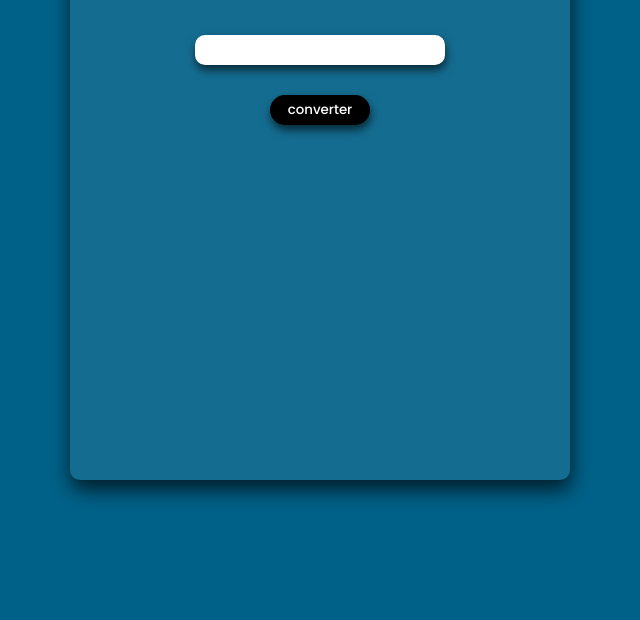
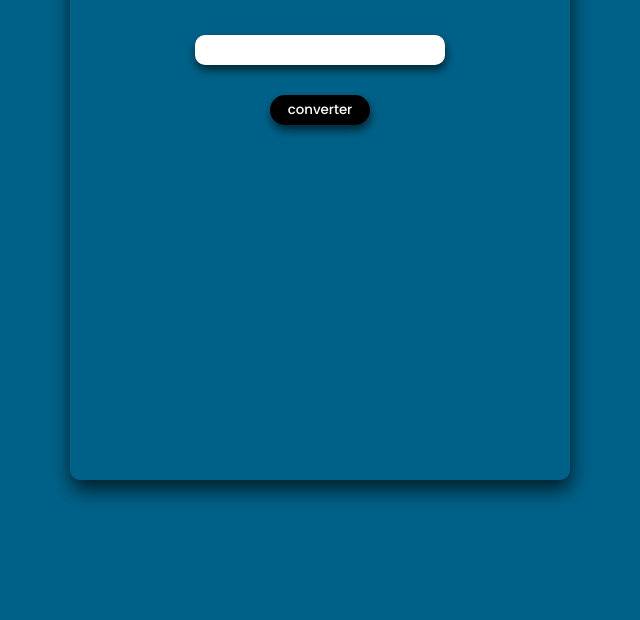
Before and after one commit to guilhermelautert/conversorBin2Dec, a plain HTML site: page index.html in a window 1280 px wide. Shown: the part 180-800 px from the top of the page, without its empty margins (320-960 px from the left). Drawn offline with Linux system fonts and the light colour scheme.

Commit message:
Update style.css

```diff
--- a/style.css
+++ b/style.css
@@ -16,7 +16,7 @@ body{
     flex-direction: column;
     width: 500px;
     height: 600px;
-    background-color: #146d91;
+    background-color: #006188;
     margin: 60px auto;
     text-align: center;
     border-radius: 10px;
```
